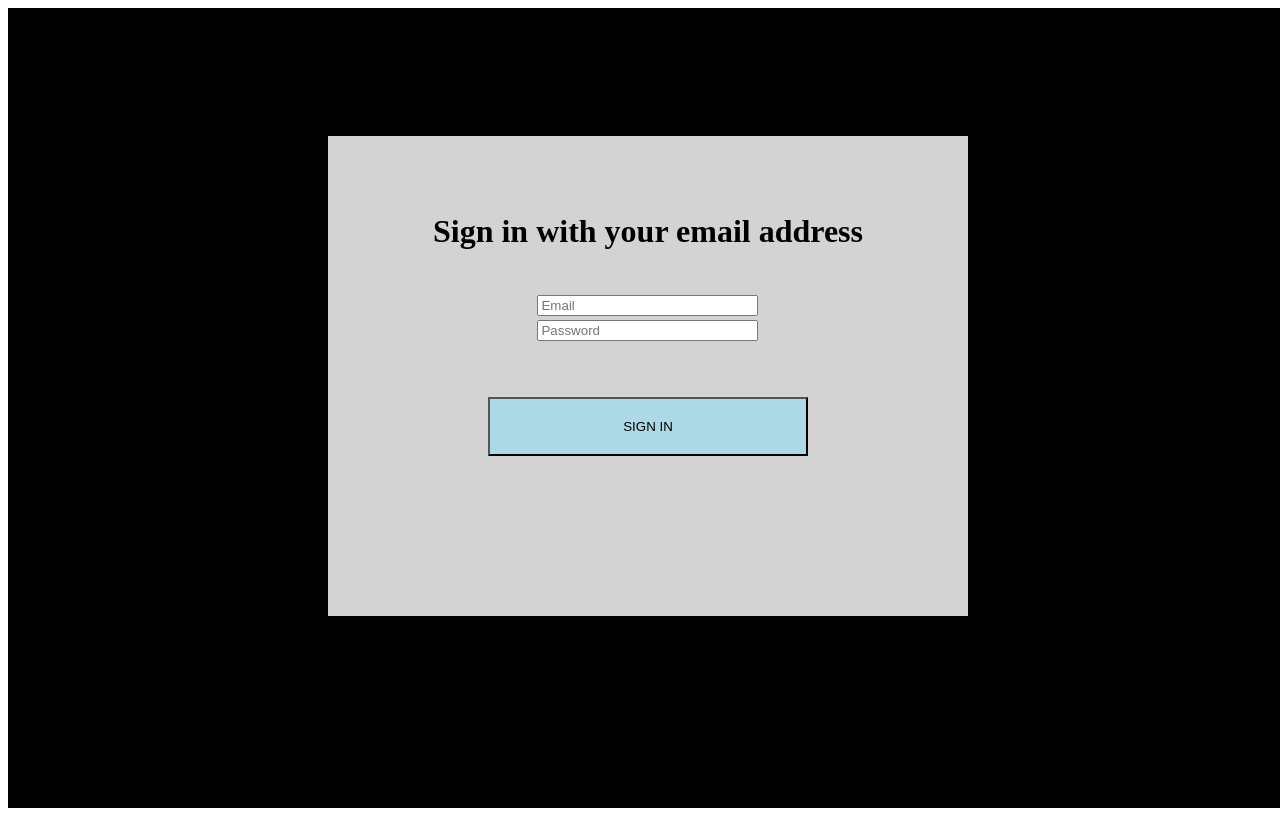
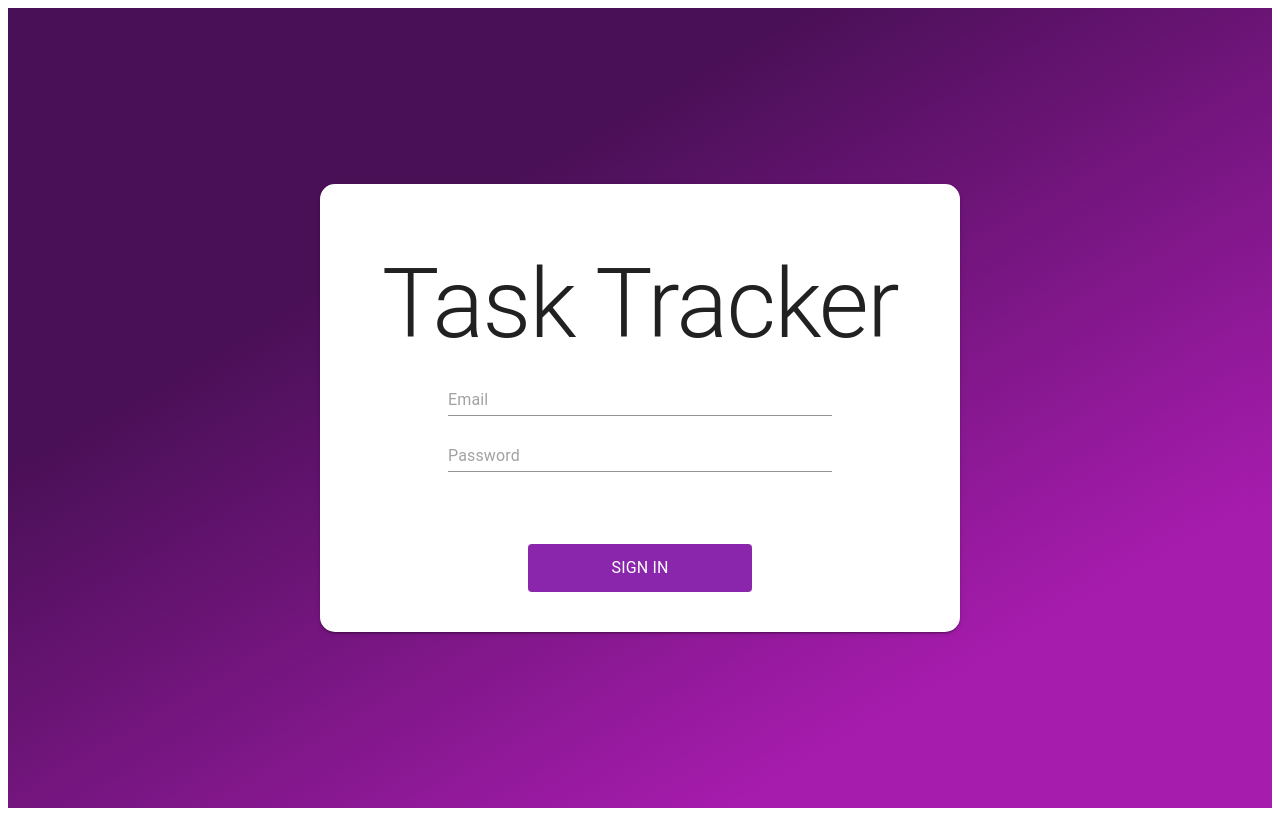
Before and after one commit to AnsonTu/TaskTracker, a React (Create React App) app in the folder client/: page /signin in a window 1280 px wide. Built offline with nearby package versions, Linux system fonts and the light colour scheme; the HTML template or start-up script is replaced by a standard one.

Commit message:
Updated signin and signup page

```diff
--- a/client/src/components/named-components/index.js
+++ b/client/src/components/named-components/index.js
@@ -11,29 +11,6 @@ export const PageContentContainer = styled.div`
   background-color: black;
 `;
 
-export const Container = styled(PageContentContainer)`
-  main {
-    display: flex;
-  }
-`;
-
-export const Content = styled.div`
-  display: flex;
-  position: relative;
-  background-color: lightgray;
-  width: 50%;
-  height: 60%;
-  margin: auto;
-  margin-top: 10%;
-  justify-content: center;
-`;
-
-export const MainHeader = styled.h1`
-  margin-top: 18%;
-  margin-bottom: 10%;
-  text-align: center;
-`;
-
 export const InputField = styled.div`
   display: flex;
   flex-direction: column;
@@ -44,16 +21,3 @@ export const InputField = styled.div`
 export const OutputField = styled(InputField)`
   margin: 15px;
 `;
-
-export const SubmitButton = styled.button`
-  background-color: lightblue;
-  margin-top: 12%;
-  padding: 20px;
-  width: 75%;
-  :hover {
-    background-color: skyblue;
-  }
-  :active {
-    background-color: teal;
-  }
-`;
--- a/client/src/pages/authentication/components/ReduxTextField/index.js
+++ b/client/src/pages/authentication/components/ReduxTextField/index.js
@@ -1,11 +1,15 @@
 import React from "react";
-import { Field } from "redux-form";
 import TextField from "@material-ui/core/TextField";
 
 const ReduxTextField = (props) => {
   const { label } = props;
 
-  return <TextField placeholder={label} />;
+  return (
+    <TextField
+      style={{ width: "60%", paddingBottom: "1.5rem" }}
+      placeholder={label}
+    />
+  );
 };
 
 export default ReduxTextField;
--- a/client/src/pages/authentication/signin/index.js
+++ b/client/src/pages/authentication/signin/index.js
@@ -1,69 +1,87 @@
-import React, { Component } from "react";
+import React from "react";
 import { Helmet } from "react-helmet";
 import { reduxForm, Field } from "redux-form";
 import { compose } from "redux";
 import { connect } from "react-redux";
 import * as actions from "../../../actions";
-import {
-  Container,
-  Content,
-  MainHeader,
-  InputField,
-  OutputField,
-  SubmitButton
-} from "../../../components/named-components";
+import { makeStyles } from "@material-ui/core/styles";
+import Grid from "@material-ui/core/Grid";
+import Typography from "@material-ui/core/Typography";
+import FormModal from "../components/FormModal";
+import Button from "@material-ui/core/Button";
+import ReduxTextField from "../components/ReduxTextField";
+import PageContentContainer from "../../../components/PageContentContainer";
 
-class Signin extends Component {
+const useStyle = makeStyles({
+  mainHeader: { marginTop: "4rem", marginBottom: "1.5rem" },
+  button: {
+    width: "14rem",
+    height: "3rem",
+    backgroundColor: "#8A26AB",
+    marginTop: "1.5rem",
+    marginBottom: "2.5rem"
+  },
+  buttonText: { color: "#FFFFFF", fontSize: "1rem", textDecoration: "none" },
+  errorMessage: { color: "#FC0356", minHeight: "24px" }
+});
+
+const Signin = (props) => {
+  const { signin, history, handleSubmit, errorMessage } = props;
+  const classes = useStyle();
+
   // On submitting the form, pass in the email and password,
   // and redirect the user if sign in was successful
-  onSubmit = (formProps) => {
-    this.props.signin(formProps, () => {
+  const onSubmit = (formProps) => {
+    signin(formProps, () => {
       // Use React-Router to redirect the user to /home
       // after signing in
-      this.props.history.push("/home");
+      history.push("/home");
     });
   };
-  render() {
-    const { handleSubmit } = this.props;
-    const textboxStyle = { width: "50%" };
-    return (
-      <Container>
-        <Helmet>
-          <title>Sign In | Task Manager</title>
-        </Helmet>
-        <Content>
-          <form onSubmit={handleSubmit(this.onSubmit)}>
-            <MainHeader>Sign in with your email address</MainHeader>
-            <InputField>
+
+  return (
+    <>
+      <Helmet>
+        <title>Sign In | Task Manager</title>
+      </Helmet>
+      <PageContentContainer>
+        <FormModal>
+          <form onSubmit={handleSubmit(onSubmit)}>
+            <Grid
+              item
+              container
+              alignItems="center"
+              justify="center"
+              direction="column"
+            >
+              <Typography className={classes.mainHeader} variant="h1">
+                Task Tracker
+              </Typography>
               <Field
                 name="email"
-                type="text"
-                component="input"
+                label="Email"
+                component={ReduxTextField}
                 autoComplete="none"
-                placeholder="Email"
-                style={textboxStyle}
               />
-            </InputField>
-            <InputField>
               <Field
                 name="password"
-                type="password"
-                component="input"
+                label="Password"
+                component={ReduxTextField}
                 autoComplete="new-password"
-                placeholder="Password"
-                style={textboxStyle}
               />
-            </InputField>
-            <InputField>
-              <SubmitButton>SIGN IN</SubmitButton>
-            </InputField>
-            <OutputField>{this.props.errorMessage}</OutputField>
+              <Typography className={classes.errorMessage}>
+                {errorMessage}
+              </Typography>
+              <Button className={classes.button} type="submit">
+                <Typography className={classes.buttonText}>Sign In</Typography>
+              </Button>
+            </Grid>
           </form>
-        </Content>
-      </Container>
-    );
-  }
-}
+        </FormModal>
+      </PageContentContainer>
+    </>
+  );
+};
 
 // Set the error message if the user tries to sign up
 // with an email that was already used
--- a/client/src/pages/authentication/signup/index.js
+++ b/client/src/pages/authentication/signup/index.js
@@ -1,21 +1,27 @@
-import React, { Component } from "react";
+import React from "react";
 import { Helmet } from "react-helmet";
 import { reduxForm, Field } from "redux-form";
 import { compose } from "redux";
 import { connect } from "react-redux";
+import * as actions from "../../../actions";
 import { makeStyles } from "@material-ui/core/styles";
 import Grid from "@material-ui/core/Grid";
 import Typography from "@material-ui/core/Typography";
 import FormModal from "../components/FormModal";
+import Button from "@material-ui/core/Button";
 import ReduxTextField from "../components/ReduxTextField";
-import * as actions from "../../../actions";
-import {
-  OutputField,
-  SubmitButton
-} from "../../../components/named-components";
 
 const useStyle = makeStyles({
-  mainHeader: { marginTop: "4rem", marginBottom: "4rem" }
+  mainHeader: { marginTop: "4rem", marginBottom: "1.5rem" },
+  button: {
+    width: "14rem",
+    height: "3rem",
+    backgroundColor: "#8A26AB",
+    marginTop: "1.5rem",
+    marginBottom: "2.5rem"
+  },
+  buttonText: { color: "#FFFFFF", fontSize: "1rem", textDecoration: "none" },
+  errorMessage: { color: "#FC0356", minHeight: "24px" }
 });
 
 const Signup = (props) => {
@@ -38,6 +44,7 @@ const Signup = (props) => {
         <title>Sign Up | Task Tracker</title>
       </Helmet>
       <FormModal>
+        <form onSubmit={handleSubmit(onSubmit)}>
           <Grid
             item
             container
@@ -45,7 +52,6 @@ const Signup = (props) => {
             justify="center"
             direction="column"
           >
-          <form onSubmit={handleSubmit(onSubmit)}>
             <Typography className={classes.mainHeader} variant="h1">
               Task Tracker
             </Typography>
@@ -54,19 +60,21 @@ const Signup = (props) => {
               label="Email"
               component={ReduxTextField}
               autoComplete="none"
-              placeholder="Email"
             />
             <Field
               name="password"
               label="Password"
               component={ReduxTextField}
               autoComplete="new-password"
-              placeholder="Password"
             />
-            <SubmitButton>Sign Up</SubmitButton>
-            <OutputField>{errorMessage}</OutputField>
+            <Typography className={classes.errorMessage}>
+              {errorMessage}
+            </Typography>
+            <Button className={classes.button} type="submit">
+              <Typography className={classes.buttonText}>Sign Up</Typography>
+            </Button>
+          </Grid>
         </form>
-        </Grid>
       </FormModal>
     </>
   );
```
Lines whose indentation alone changed are shown as unchanged.
